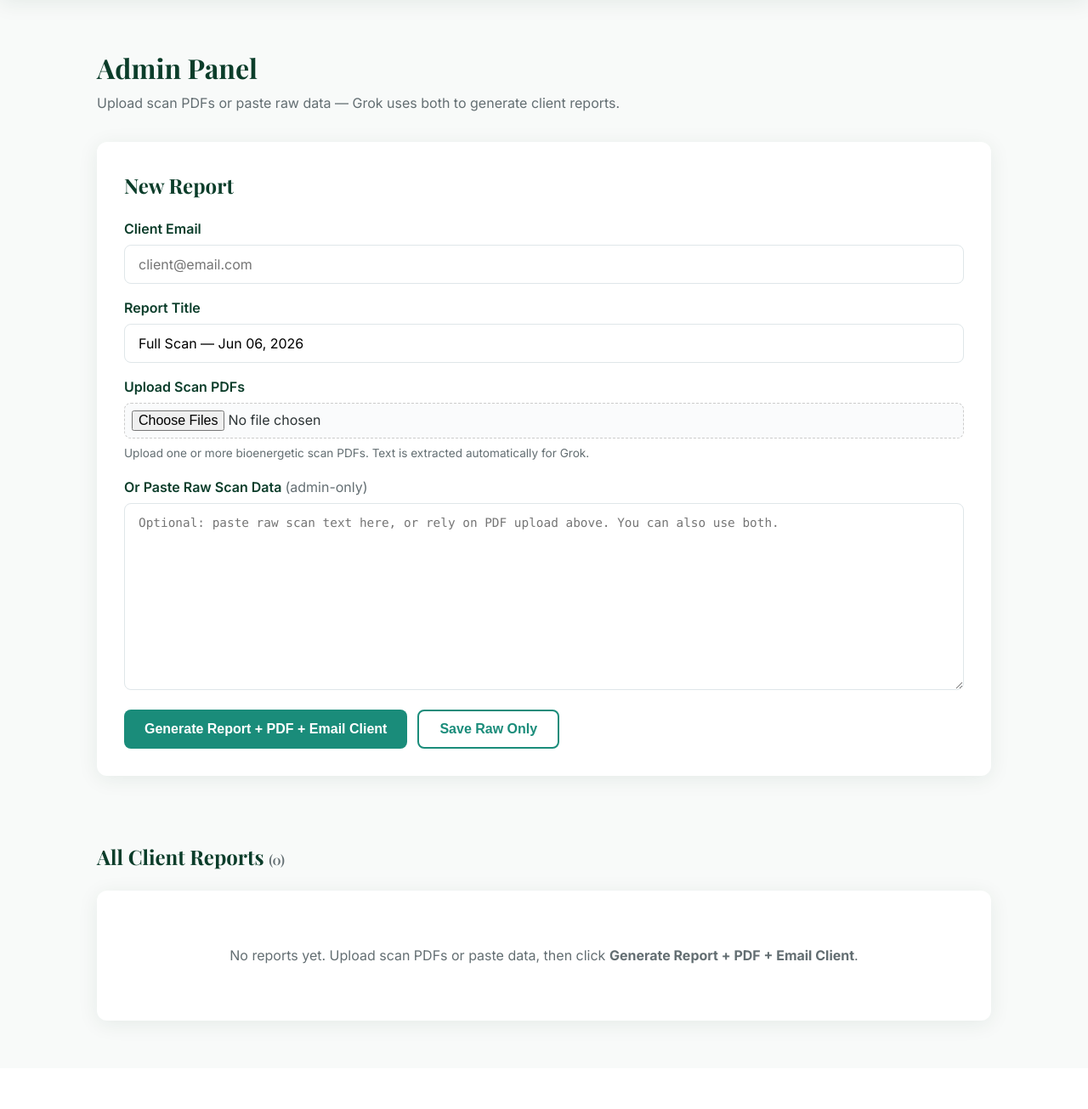
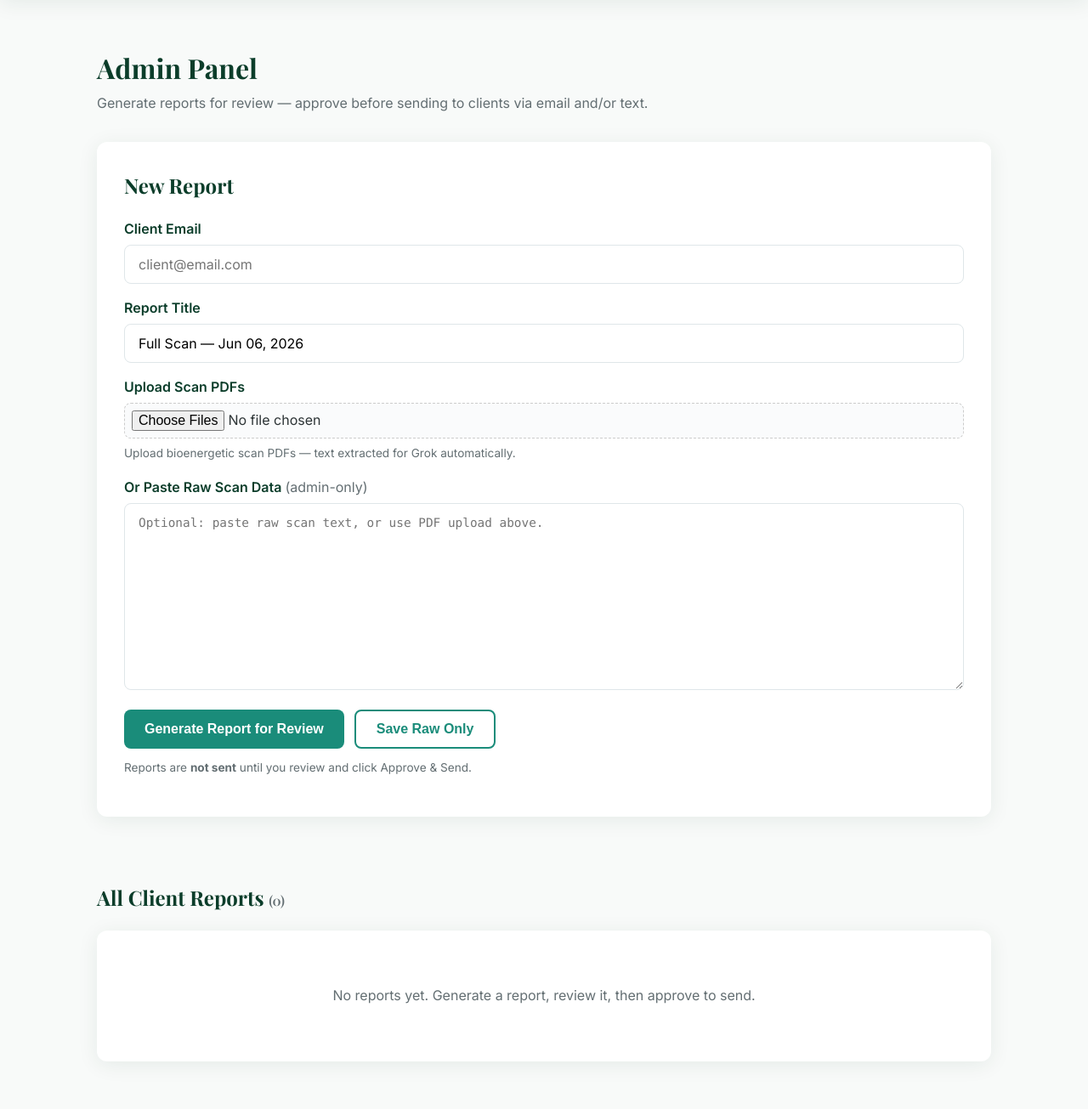
Before and after one commit to Michaelpeatross/root-cause-website, a Flask app: page /admin in a window 1280 px wide. Shown: the part 70-1375 px from the top of the page at 85% size. Before the commit the page ends 1281 px from the top, so only its background shows below. Run offline with Flask 3, Linux system fonts and the light colour scheme; a user stored in the database is signed in.

Commit message:
Add Stripe checkout, free account button, and admin approval before client delivery
- Stripe Checkout with cards, Apple Pay, Google Pay, and Link
- Create Free Account button on homepage and nav next to Log In
- Admin generates reports for review; must approve before client sees them
- Checkboxes to send email and/or text when approving
- Client portal only shows approved reports

```diff
--- a/app.py
+++ b/app.py
@@ -10,7 +10,7 @@ from collections import OrderedDict
 
 from report_generator import generate_report_html, generate_report_text
 from pdf_service import save_report_pdf, pdf_to_bytes
-from email_service import send_report_email
+
 from document_service import (
     save_upload, extract_text, combined_document_text,
     process_scan_pdf_uploads, merge_scan_sources,
@@ -19,7 +19,9 @@ from document_service import (
 from health_advisor import get_health_recommendations
 from notification_service import (
     notify_client_analysis_update, notify_admin_analysis_request,
+    deliver_report_to_client,
 )
+from stripe_service import create_checkout_session, stripe_configured
 
 app = Flask(__name__)
 app.secret_key = os.environ.get('SECRET_KEY', 'rootcause2026secretkey')
@@ -61,6 +63,9 @@ class Report(db.Model):
     ai_recommendations = db.Column(db.Text)
     pdf_filename = db.Column(db.String(200))
     email_sent = db.Column(db.Boolean, default=False)
+    sms_sent = db.Column(db.Boolean, default=False)
+    approved = db.Column(db.Boolean, default=False)
+    approved_at = db.Column(db.String(50))
     date = db.Column(db.String(50))
     analysis_updated = db.Column(db.String(50))
 
@@ -135,6 +140,9 @@ def migrate_schema():
                 'ai_recommendations': 'TEXT',
                 'pdf_filename': 'VARCHAR(200)',
                 'email_sent': 'BOOLEAN DEFAULT 0',
+                'sms_sent': 'BOOLEAN DEFAULT 0',
+                'approved': 'BOOLEAN DEFAULT 0',
+                'approved_at': 'VARCHAR(50)',
                 'analysis_updated': 'VARCHAR(50)',
             }
             for col, col_type in new_cols.items():
@@ -290,19 +298,47 @@ def _save_pdf_for_report(report, html_report):
     return False
 
 
-def _email_report_to_client(report, html_report, plain_text):
-    pdf_bytes = pdf_to_bytes(html_report)
-    safe_title = report.title.replace('/', '-')[:60]
-    subject = f'Your Root Cause Report: {report.title}'
-    ok, msg = send_report_email(
+def _approve_and_send_report(report, send_email=False, send_sms=False):
+    """Mark report approved and deliver to client via selected channels."""
+    user = User.query.filter(
+        db.func.lower(User.email) == _normalize_email(report.user_email)
+    ).first()
+    client_name = _client_display_name(report.user_email)
+    client_phone = user.phone if user else ''
+
+    report.approved = True
+    report.approved_at = datetime.now().strftime('%Y-%m-%d %H:%M')
+
+    pdf_bytes = None
+    if report.generated_report and send_email:
+        pdf_bytes = pdf_to_bytes(report.generated_report)
+
+    results = deliver_report_to_client(
         report.user_email,
-        subject,
-        plain_text,
+        client_name,
+        client_phone,
+        report.title,
+        report.plain_text or '',
         pdf_bytes=pdf_bytes,
-        pdf_filename=f'{safe_title}.pdf',
+        send_email=send_email,
+        send_sms=send_sms,
     )
-    report.email_sent = ok
-    return ok, msg
+
+    messages = []
+    for channel, ok, msg in results:
+        if channel == 'email':
+            if send_email:
+                report.email_sent = bool(ok)
+                messages.append(msg)
+        elif channel == 'sms':
+            if send_sms:
+                report.sms_sent = bool(ok)
+                messages.append(msg)
+
+    if not send_email and not send_sms:
+        messages.append('Report approved and published to client portal (no notifications sent).')
+
+    return messages
 
 
 @app.route('/')
@@ -312,7 +348,24 @@ def index():
 
 @app.route('/buy')
 def buy():
-    return render_template('buy.html')
+    return render_template('buy.html', stripe_ready=stripe_configured())
+
+
+@app.route('/create-checkout-session', methods=['POST'])
+def create_checkout():
+    site_url = os.environ.get('SITE_URL', request.host_url.rstrip('/'))
+    email = request.form.get('email', '').strip() or None
+    coupon = request.form.get('coupon', '').strip()
+    session_url, error = create_checkout_session(site_url, email, coupon)
+    if session_url:
+        return redirect(session_url)
+    flash(error or 'Could not start checkout.', 'error')
+    return redirect(url_for('buy'))
+
+
+@app.route('/checkout/success')
+def checkout_success():
+    return render_template('checkout_success.html')
 
 
 @app.route('/instructions')
@@ -425,6 +478,7 @@ def dashboard():
     reports = Report.query.filter(
         db.func.lower(Report.user_email) == _normalize_email(email),
         Report.generated_report.isnot(None),
+        Report.approved == True,
     ).order_by(Report.id.desc()).all()
     documents = _get_client_documents(email)
     user_obj = User.query.get(session['user_id'])
@@ -450,6 +504,8 @@ def view_report(report_id):
     report = Report.query.get_or_404(report_id)
     if not _user_owns_report(report) or not report.generated_report:
         abort(403)
+    if not session.get('is_admin') and not report.approved:
+        abort(403)
     return render_template('report_view.html', report=report, user={'name': session.get('name', 'Client')})
 
 
@@ -459,6 +515,8 @@ def download_report_pdf(report_id):
         return redirect(url_for('login'))
     report = Report.query.get_or_404(report_id)
     if not _user_owns_report(report):
+        abort(403)
+    if not session.get('is_admin') and not report.approved:
         abort(403)
     if not report.pdf_filename:
         abort(404)
@@ -513,13 +571,31 @@ def admin():
         action = request.form.get('action', 'generate')
         report_id = request.form.get('report_id')
 
-        if action == 'refresh_ai' and report_id:
+        if action == 'approve' and report_id:
+            report = Report.query.get(report_id)
+            if report and report.generated_report:
+                send_email = request.form.get('send_email') == 'on'
+                send_sms = request.form.get('send_sms') == 'on'
+                msgs = _approve_and_send_report(report, send_email, send_sms)
+                db.session.commit()
+                flash(
+                    f'Report approved for {report.user_email}. ' + ' '.join(msgs),
+                    'success',
+                )
+            else:
+                flash('Report not found or not yet generated.', 'error')
+
+        elif action == 'refresh_ai' and report_id:
             report = Report.query.get(report_id)
             if report and report.raw_data:
+                was_approved = report.approved
                 report, doc_count, _msgs = _regenerate_report_analysis(report)
+                if was_approved:
+                    report.approved = False
                 db.session.commit()
                 flash(
-                    f'AI recommendations refreshed ({doc_count} recent medical doc(s) included).',
+                    f'AI recommendations refreshed ({doc_count} recent medical doc(s) included). '
+                    f'{"Re-approve to send updates to client." if was_approved else "Review and approve to send."}',
                     'success',
                 )
             else:
@@ -548,6 +624,7 @@ def admin():
                         generated_report=html_report,
                         plain_text=plain_text,
                         ai_recommendations=ai_html,
+                        approved=False,
                         date=datetime.now().strftime('%Y-%m-%d %H:%M'),
                     )
                     db.session.add(report)
@@ -558,9 +635,6 @@ def admin():
                         db.session.commit()
 
                     pdf_ok = _save_pdf_for_report(report, html_report)
-                    email_ok, email_msg = _email_report_to_client(
-                        report, html_report, plain_text
-                    )
                     db.session.commit()
 
                     latest_report = report
@@ -568,15 +642,14 @@ def admin():
                         f' ({len(pdf_results)} scan PDF{"s" if len(pdf_results) != 1 else ""} processed)'
                         if pdf_results else ''
                     )
-                    if pdf_ok and email_ok:
+                    if pdf_ok:
                         flash(
-                            f'Report saved to client portal, PDF created, and emailed to {email}.{pdf_note}',
+                            f'Report generated for review — NOT sent to client yet. '
+                            f'Check email/text boxes and click Approve & Send.{pdf_note}',
                             'success',
                         )
-                    elif pdf_ok:
-                        flash(f'Report saved and PDF created. {email_msg}{pdf_note}', 'error')
                     else:
-                        flash(f'Report saved to portal. PDF/email issue: {email_msg}', 'error')
+                        flash(f'Report generated (PDF failed). Review and approve before sending.{pdf_note}', 'error')
             elif action == 'save':
                 if not combined_raw.strip():
                     flash('Paste raw scan data or upload at least one scan PDF.', 'error')
--- a/requirements.txt
+++ b/requirements.txt
@@ -4,3 +4,4 @@ werkzeug
 xhtml2pdf
 pypdf
 python-docx
+stripe
--- a/static/css/site.css
+++ b/static/css/site.css
@@ -430,3 +430,11 @@ input[type="file"] {
 .lab-links a { font-weight: 600; }
 
 .scan-date-group:last-child ul li:last-child { border-bottom: none; }
+
+.approval-panel label input[type="checkbox"] {
+  width: auto;
+  margin: 0;
+  accent-color: var(--green);
+}
+
+.hero .btn { margin: 0.4rem; }
--- a/templates/admin.html
+++ b/templates/admin.html
@@ -4,7 +4,7 @@
 {% block content %}
 <div class="container">
     <h1 style="font-family:'Playfair Display',serif; color:var(--green-dark); margin-bottom:0.25rem;">Admin Panel</h1>
-    <p style="color:var(--text-muted); margin-top:0;">Upload scan PDFs or paste raw data — Grok uses both to generate client reports.</p>
+    <p style="color:var(--text-muted); margin-top:0;">Generate reports for review — approve before sending to clients via email and/or text.</p>
 
     <div class="admin-grid {% if reports %}has-reports{% endif %}" style="margin-top:2rem;">
         <div class="admin-form-panel">
@@ -23,21 +23,24 @@
                         <label for="scan_pdfs">Upload Scan PDFs</label>
                         <input type="file" id="scan_pdfs" name="scan_pdfs" accept=".pdf" multiple>
                         <p style="font-size:0.85rem; color:var(--text-muted); margin:0.4rem 0 0;">
-                            Upload one or more bioenergetic scan PDFs. Text is extracted automatically for Grok.
+                            Upload bioenergetic scan PDFs — text extracted for Grok automatically.
                         </p>
                     </div>
                     <div class="form-group">
                         <label for="raw_data">Or Paste Raw Scan Data <span style="font-weight:400; color:var(--text-muted);">(admin-only)</span></label>
-                        <textarea id="raw_data" name="raw_data" placeholder="Optional: paste raw scan text here, or rely on PDF upload above. You can also use both."></textarea>
+                        <textarea id="raw_data" name="raw_data" placeholder="Optional: paste raw scan text, or use PDF upload above."></textarea>
                     </div>
                     <div class="btn-group">
                         <button type="submit" name="action" value="generate" class="btn btn-primary">
-                            Generate Report + PDF + Email Client
+                            Generate Report for Review
                         </button>
                         <button type="submit" name="action" value="save" class="btn btn-outline">
                             Save Raw Only
                         </button>
                     </div>
+                    <p style="font-size:0.85rem; color:var(--text-muted); margin-top:0.75rem;">
+                        Reports are <strong>not sent</strong> until you review and click Approve &amp; Send.
+                    </p>
                 </form>
             </div>
         </div>
@@ -49,17 +52,19 @@
                     <div>
                         <strong>✨ Just Generated — {{ latest_report.title }}</strong><br>
                         <span style="color:var(--text-muted); font-size:0.9rem;">{{ latest_report.user_email }} · {{ latest_report.date }}</span>
-                        {% if latest_report.pdf_filename %}<span style="color:var(--green); font-size:0.85rem;"> · PDF saved</span>{% endif %}
-                        {% if latest_report.email_sent %}<span style="color:var(--green); font-size:0.85rem;"> · Emailed</span>{% endif %}
-                        {% if latest_report.scan_pdfs %}<span style="color:var(--green); font-size:0.85rem;"> · {{ latest_report.scan_pdfs|length }} scan PDF(s)</span>{% endif %}
+                        {% if not latest_report.approved %}
+                        <span style="color:#856404; font-size:0.85rem;"> · Awaiting approval</span>
+                        {% endif %}
+                        {% if latest_report.pdf_filename %}<span style="color:var(--green); font-size:0.85rem;"> · PDF ready</span>{% endif %}
                     </div>
                     {% if latest_report.pdf_filename %}
                     <a href="{{ url_for('download_report_pdf', report_id=latest_report.id) }}" class="btn btn-outline" style="padding:0.4rem 0.8rem; font-size:0.85rem;">Download PDF</a>
                     {% endif %}
                 </div>
-                <div class="report-card-body card" style="margin:0; box-shadow:none; border-radius:0 0 12px 12px;">
+                <div class="report-card-body card" style="margin:0; box-shadow:none; border-radius:0;">
                     {{ latest_report.generated_report|safe }}
                 </div>
+                {% with r=latest_report %}{% include '_report_approval.html' %}{% endwith %}
                 {% if latest_report.scan_pdfs %}
                 <details style="padding:1rem 1.5rem; background:#f0f9f6; border-top:1px solid #dceee8;">
                     <summary style="cursor:pointer; font-weight:600; color:var(--green-dark);">📎 Uploaded Scan PDFs (Admin Only)</summary>
@@ -67,7 +72,6 @@
                         {% for s in latest_report.scan_pdfs %}
                         <li style="padding:0.4rem 0;">
                             <a href="{{ url_for('download_scan_pdf', scan_id=s.id) }}">{{ s.original_name }}</a>
-                            <span style="color:var(--text-muted); font-size:0.85rem;"> — {{ s.uploaded_at }}</span>
                         </li>
                         {% endfor %}
                     </ul>
@@ -90,14 +94,17 @@
             {% if reports %}
                 {% for r in reports %}
                     {% if not latest_report or r.id != latest_report.id %}
+                    {% set r = r %}
                     <div class="report-card" id="report-{{ r.id }}">
                         <div class="report-card-header">
                             <div>
                                 <strong>{{ r.title }}</strong><br>
                                 <span style="color:var(--text-muted); font-size:0.9rem;">{{ r.user_email }} · {{ r.date }}</span>
-                                {% if r.pdf_filename %}<span style="font-size:0.8rem; color:var(--green);">PDF</span>{% endif %}
-                                {% if r.email_sent %}<span style="font-size:0.8rem; color:var(--green);">Emailed</span>{% endif %}
-                                {% if r.scan_pdfs %}<span style="font-size:0.8rem; color:var(--green);">{{ r.scan_pdfs|length }} scan PDF(s)</span>{% endif %}
+                                {% if not r.approved %}
+                                <span style="font-size:0.8rem; color:#856404; font-weight:600;">PENDING</span>
+                                {% else %}
+                                <span style="font-size:0.8rem; color:var(--green);">APPROVED</span>
+                                {% endif %}
                             </div>
                             <div style="display:flex; gap:0.4rem; flex-wrap:wrap;">
                                 {% if r.generated_report and r.raw_data %}
@@ -116,33 +123,32 @@
                         <div class="report-card-body card" style="margin:0; box-shadow:none; border-radius:0;">
                             {{ r.generated_report|safe }}
                         </div>
+                        {% include '_report_approval.html' %}
                         {% endif %}
                         {% if r.scan_pdfs %}
                         <details style="padding:1rem 1.5rem; background:#f0f9f6; border-top:1px solid #dceee8;">
-                            <summary style="cursor:pointer; font-weight:600; color:var(--green-dark);">📎 Uploaded Scan PDFs (Admin Only)</summary>
+                            <summary style="cursor:pointer; font-weight:600; color:var(--green-dark);">📎 Scan PDFs (Admin)</summary>
                             <ul style="list-style:none; padding:0; margin-top:0.75rem;">
                                 {% for s in r.scan_pdfs %}
-                                <li style="padding:0.4rem 0;">
-                                    <a href="{{ url_for('download_scan_pdf', scan_id=s.id) }}">{{ s.original_name }}</a>
-                                </li>
+                                <li><a href="{{ url_for('download_scan_pdf', scan_id=s.id) }}">{{ s.original_name }}</a></li>
                                 {% endfor %}
                             </ul>
                         </details>
                         {% endif %}
                         {% if r.raw_data %}
                         <details class="raw-data-admin" style="padding:1rem 1.5rem; background:#fff8e6; border-top:1px solid #f0e0b0;">
-                            <summary style="cursor:pointer; font-weight:600; color:#856404;">🔒 Raw Scan Data (Admin Only)</summary>
+                            <summary style="cursor:pointer; font-weight:600; color:#856404;">🔒 Raw Data (Admin)</summary>
                             <pre style="white-space:pre-wrap; font-size:0.8rem; margin-top:0.75rem; max-height:300px; overflow:auto;">{{ r.raw_data }}</pre>
                         </details>
                         {% elif not r.generated_report %}
-                        <div style="padding:1rem 1.5rem; color:var(--text-muted); font-size:0.9rem;">Raw data saved — generate report to create client-facing version.</div>
+                        <div style="padding:1rem 1.5rem; color:var(--text-muted);">Raw data saved — generate report to review.</div>
                         {% endif %}
                     </div>
                     {% endif %}
                 {% endfor %}
             {% else %}
                 <div class="card empty-state">
-                    <p>No reports yet. Upload scan PDFs or paste data, then click <strong>Generate Report + PDF + Email Client</strong>.</p>
+                    <p>No reports yet. Generate a report, review it, then approve to send.</p>
                 </div>
             {% endif %}
         </div>
--- a/templates/base.html
+++ b/templates/base.html
@@ -18,7 +18,8 @@
             {% elif session.get('user_id') %}
                 <a href="{{ url_for('dashboard') }}">Dashboard</a>
             {% else %}
-                <a href="{{ url_for('login') }}">Login</a>
+                <a href="{{ url_for('register') }}">Create Account</a>
+                <a href="{{ url_for('login') }}">Log In</a>
             {% endif %}
             {% if session.get('user_id') %}
                 <a href="{{ url_for('logout') }}">Logout</a>
--- a/templates/index.html
+++ b/templates/index.html
@@ -8,7 +8,8 @@
     <h1>Root Cause</h1>
     <p class="tagline">Bioenergetic Hair Analysis — Get to the Root of Your Health Issues</p>
     <a href="{{ url_for('buy') }}" class="btn btn-primary">Get Your Analysis — $199</a>
-    <a href="{{ url_for('login') }}" class="btn btn-outline" style="color:white; border-color:white;">Current Customer Login</a>
+    <a href="{{ url_for('register') }}" class="btn btn-primary" style="background:rgba(255,255,255,0.2); border:2px solid white;">Create Free Account</a>
+    <a href="{{ url_for('login') }}" class="btn btn-outline" style="color:white; border-color:white;">Log In</a>
 </section>
 
 <div class="container">
```
Also changed, not shown: notification_service.py (+45 -7 lines), stripe_service.py (added, +60 -0 lines), templates/_report_approval.html (added, +28 -0 lines), templates/buy.html (+31 -27 lines), templates/checkout_success.html (added, +14 -0 lines).
